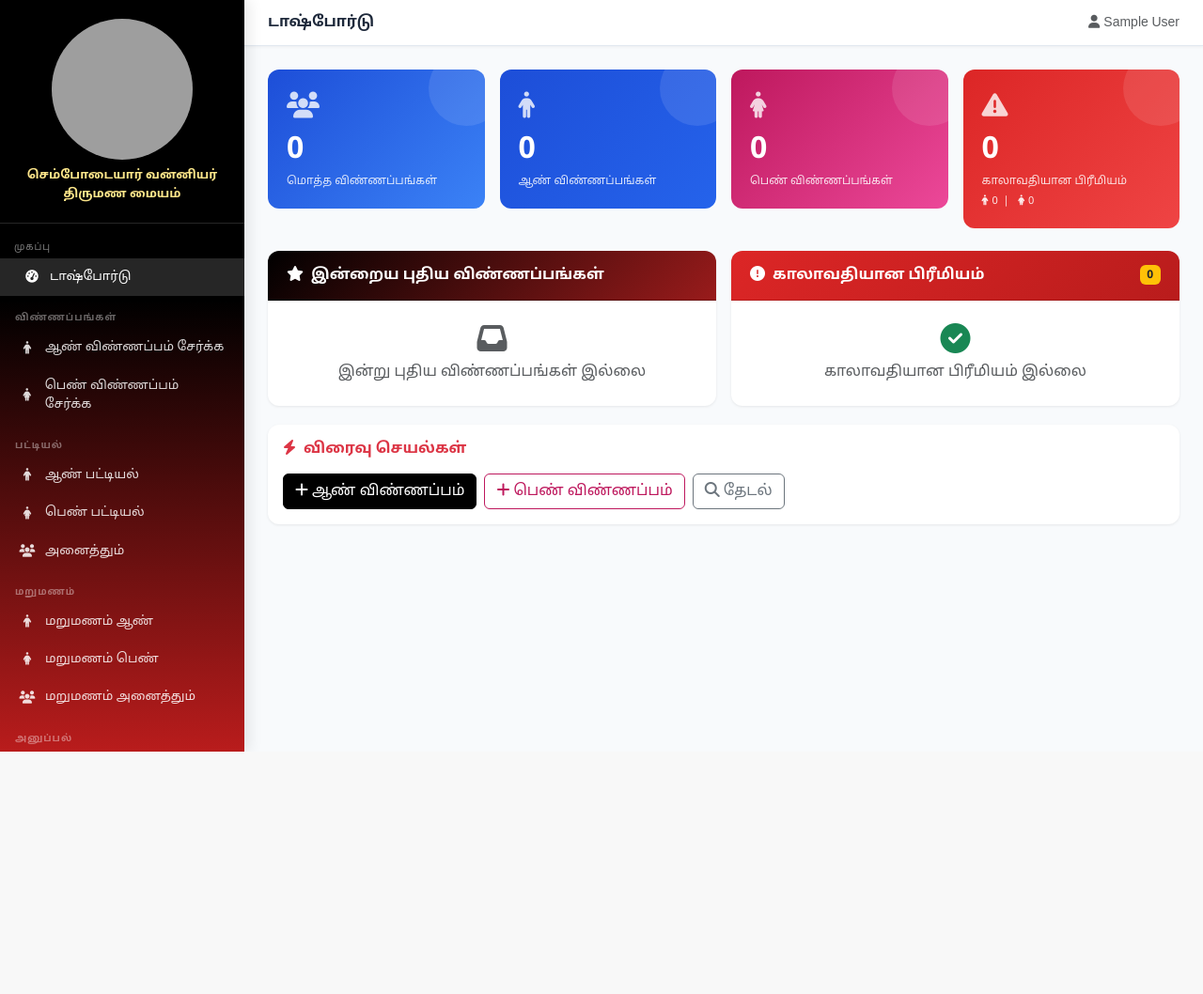
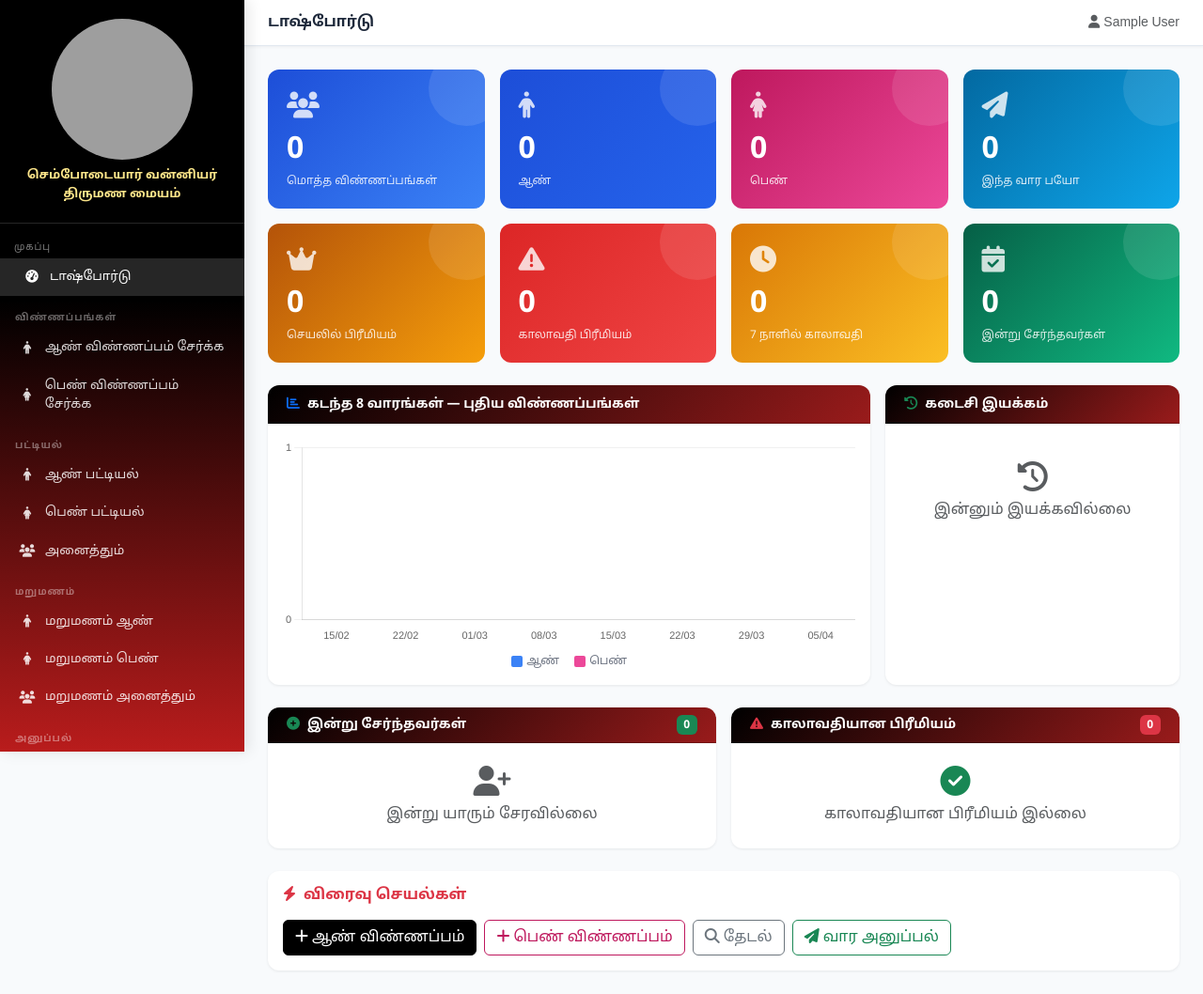
Before and after one commit to asaimani/sembodai, a Django app: page /dashboard/ in a window 1280 px wide. Shown: the whole page at 94% size. Before the commit the page ends 800 px from the top, so only its background shows below. Run offline with Django 5.2, Linux system fonts and the light colour scheme; the visitor is signed in with stand-in values (Sample User, id 1); data that the repository does not hold is empty; parts of the project's set-up code (start-up, migrations or seed data) failed here and were passed over; some libraries are stand-ins or nearby versions; grey boxes are pictures that could not be loaded.

Commit message:
Dashboard weekly chart + 8 stat cards + last run info

```diff
--- a/matrimony/views.py
+++ b/matrimony/views.py
@@ -56,17 +56,85 @@ def logout_view(request):
 
 @login_required
 def dashboard(request):
+    from django.db.models import Count
+    import json as _json
+
     today = date.today()
-    male_count = MaleCandidate.objects.count()
+    male_count   = MaleCandidate.objects.count()
     female_count = FemaleCandidate.objects.count()
-    total = male_count + female_count
-    new_male = MaleCandidate.objects.filter(created_at__date=today).order_by('-created_at')[:20]
+    total        = male_count + female_count
+
+    new_male   = MaleCandidate.objects.filter(created_at__date=today).order_by('-created_at')[:20]
     new_female = FemaleCandidate.objects.filter(created_at__date=today).order_by('-created_at')[:20]
-    expired_male_qs = MaleCandidate.objects.filter(premium_end_date__lt=today)
+
+    expired_male_qs   = MaleCandidate.objects.filter(premium_end_date__lt=today)
     expired_female_qs = FemaleCandidate.objects.filter(premium_end_date__lt=today)
-    expired_male_count = expired_male_qs.count()
+    expired_male_count   = expired_male_qs.count()
     expired_female_count = expired_female_qs.count()
-    expired_entries = list(expired_male_qs.order_by('-premium_end_date')[:20]) + list(expired_female_qs.order_by('-premium_end_date')[:20])
+    expired_entries = (
+        list(expired_male_qs.order_by('-premium_end_date')[:20]) +
+        list(expired_female_qs.order_by('-premium_end_date')[:20])
+    )
+
+    # Expiring in next 7 days
+    week_later = today + timedelta(days=7)
+    expiring_soon_m = MaleCandidate.objects.filter(
+        premium_end_date__gte=today, premium_end_date__lte=week_later
+    ).count()
+    expiring_soon_f = FemaleCandidate.objects.filter(
+        premium_end_date__gte=today, premium_end_date__lte=week_later
+    ).count()
+
+    # Active premium count
+    active_premium_m = MaleCandidate.objects.filter(premium_end_date__gte=today).count()
+    active_premium_f = FemaleCandidate.objects.filter(premium_end_date__gte=today).count()
+
+    # Weekly chart — last 8 weeks: new candidates added per week
+    from django.db.models.functions import TruncWeek
+    eight_weeks_ago = today - timedelta(weeks=8)
+
+    male_weekly = (
+        MaleCandidate.objects
+        .filter(created_at__date__gte=eight_weeks_ago)
+        .annotate(week=TruncWeek('created_at'))
+        .values('week').annotate(n=Count('id')).order_by('week')
+    )
+    female_weekly = (
+        FemaleCandidate.objects
+        .filter(created_at__date__gte=eight_weeks_ago)
+        .annotate(week=TruncWeek('created_at'))
+        .values('week').annotate(n=Count('id')).order_by('week')
+    )
+
+    # Build week labels and data arrays
+    from collections import OrderedDict
+    weeks = OrderedDict()
+    for i in range(7, -1, -1):
+        days_back = (today.weekday() + 1) % 7 + i * 7
+        wstart = today - timedelta(days=days_back)
+        label = wstart.strftime('%d/%m')
+        weeks[wstart.strftime('%Y-%m-%d')] = {'label': label, 'male': 0, 'female': 0}
+
+    for row in male_weekly:
+        key = row['week'].strftime('%Y-%m-%d') if row['week'] else None
+        if key in weeks:
+            weeks[key]['male'] = row['n']
+    for row in female_weekly:
+        key = row['week'].strftime('%Y-%m-%d') if row['week'] else None
+        if key in weeks:
+            weeks[key]['female'] = row['n']
+
+    chart_labels = _json.dumps([v['label'] for v in weeks.values()])
+    chart_male   = _json.dumps([v['male']  for v in weeks.values()])
+    chart_female = _json.dumps([v['female'] for v in weeks.values()])
+
+    # Bio stats — this week
+    days_since_sunday = (today.weekday() + 1) % 7
+    week_start = today - timedelta(days=days_since_sunday)
+    from .models import BioSendLog, WeeklyBioRun
+    bios_this_week = BioSendLog.objects.filter(month_year=str(week_start)).count()
+    last_run = WeeklyBioRun.objects.order_by('-run_at').first()
+
     context = {
         'male_count': male_count,
         'female_count': female_count,
@@ -76,6 +144,13 @@ def dashboard(request):
         'expired_count': expired_male_count + expired_female_count,
         'expired_male_count': expired_male_count,
         'expired_female_count': expired_female_count,
+        'expiring_soon': expiring_soon_m + expiring_soon_f,
+        'active_premium': active_premium_m + active_premium_f,
+        'bios_this_week': bios_this_week,
+        'last_run': last_run,
+        'chart_labels': chart_labels,
+        'chart_male': chart_male,
+        'chart_female': chart_female,
         'today': today,
     }
     return render(request, 'matrimony/dashboard.html', context)
--- a/templates/matrimony/dashboard.html
+++ b/templates/matrimony/dashboard.html
@@ -1,70 +1,142 @@
 {% extends 'matrimony/base.html' %}
+{% load humanize %}
 {% block title %}டாஷ்போர்டு{% endblock %}
 {% block page_title %}டாஷ்போர்டு{% endblock %}
 
 {% block content %}
-<div class="row g-3 mb-4">
+
+<div class="row g-3 mb-3">
     <div class="col-6 col-md-3">
-        <div class="stat-card" style="background: linear-gradient(135deg,#1d4ed8,#3b82f6)">
+        <div class="stat-card" style="background:linear-gradient(135deg,#1d4ed8,#3b82f6)">
             <div class="stat-icon"><i class="fas fa-users"></i></div>
-            <div class="stat-num">{{ total }}</div>
+            <div class="stat-num">{{ total|intcomma }}</div>
             <div class="stat-label">மொத்த விண்ணப்பங்கள்</div>
         </div>
     </div>
     <div class="col-6 col-md-3">
-        <div class="stat-card" style="background: linear-gradient(135deg,#1d4ed8,#2563eb)">
+        <div class="stat-card" style="background:linear-gradient(135deg,#1d4ed8,#2563eb)">
             <div class="stat-icon"><i class="fas fa-male"></i></div>
-            <div class="stat-num">{{ male_count }}</div>
-            <div class="stat-label">ஆண் விண்ணப்பங்கள்</div>
+            <div class="stat-num">{{ male_count|intcomma }}</div>
+            <div class="stat-label">ஆண்</div>
         </div>
     </div>
     <div class="col-6 col-md-3">
-        <div class="stat-card" style="background: linear-gradient(135deg,#be185d,#ec4899)">
+        <div class="stat-card" style="background:linear-gradient(135deg,#be185d,#ec4899)">
             <div class="stat-icon"><i class="fas fa-female"></i></div>
-            <div class="stat-num">{{ female_count }}</div>
-            <div class="stat-label">பெண் விண்ணப்பங்கள்</div>
+            <div class="stat-num">{{ female_count|intcomma }}</div>
+            <div class="stat-label">பெண்</div>
         </div>
     </div>
     <div class="col-6 col-md-3">
-        <div class="stat-card" style="background: linear-gradient(135deg,#dc2626,#ef4444)">
+        <div class="stat-card" style="background:linear-gradient(135deg,#0369a1,#0ea5e9)">
+            <div class="stat-icon"><i class="fas fa-paper-plane"></i></div>
+            <div class="stat-num">{{ bios_this_week|intcomma }}</div>
+            <div class="stat-label">இந்த வார பயோ</div>
+        </div>
+    </div>
+</div>
+
+<div class="row g-3 mb-4">
+    <div class="col-6 col-md-3">
+        <div class="stat-card" style="background:linear-gradient(135deg,#b45309,#f59e0b)">
+            <div class="stat-icon"><i class="fas fa-crown"></i></div>
+            <div class="stat-num">{{ active_premium|intcomma }}</div>
+            <div class="stat-label">செயலில் பிரீமியம்</div>
+        </div>
+    </div>
+    <div class="col-6 col-md-3">
+        <div class="stat-card" style="background:linear-gradient(135deg,#dc2626,#ef4444)">
             <div class="stat-icon"><i class="fas fa-exclamation-triangle"></i></div>
             <div class="stat-num">{{ expired_count }}</div>
-            <div class="stat-label">காலாவதியான பிரீமியம்</div>
-            <div style="font-size:11px;margin-top:4px;opacity:0.9;">
-                <i class="fas fa-male me-1"></i>{{ expired_male_count }}
-                &nbsp;|&nbsp;
-                <i class="fas fa-female ms-1 me-1"></i>{{ expired_female_count }}
+            <div class="stat-label">காலாவதி பிரீமியம்</div>
+        </div>
+    </div>
+    <div class="col-6 col-md-3">
+        <div class="stat-card" style="background:linear-gradient(135deg,#d97706,#fbbf24)">
+            <div class="stat-icon"><i class="fas fa-clock"></i></div>
+            <div class="stat-num">{{ expiring_soon }}</div>
+            <div class="stat-label">7 நாளில் காலாவதி</div>
+        </div>
+    </div>
+    <div class="col-6 col-md-3">
+        <div class="stat-card" style="background:linear-gradient(135deg,#065f46,#10b981)">
+            <div class="stat-icon"><i class="fas fa-calendar-check"></i></div>
+            <div class="stat-num">{{ new_entries|length }}</div>
+            <div class="stat-label">இன்று சேர்ந்தவர்கள்</div>
+        </div>
+    </div>
+</div>
+
+<!-- Chart + Last Run -->
+<div class="row g-3 mb-4">
+    <div class="col-md-8">
+        <div class="card h-100">
+            <div class="card-header py-2">
+                <span class="fw-bold small"><i class="fas fa-chart-bar me-2 text-primary"></i>கடந்த 8 வாரங்கள் — புதிய விண்ணப்பங்கள்</span>
+            </div>
+            <div class="card-body">
+                <div style="position:relative;height:220px;">
+                    <canvas id="weeklyChart"></canvas>
+                </div>
+                <div style="display:flex;gap:16px;justify-content:center;margin-top:8px;font-size:12px;color:#6b7280;">
+                    <span style="display:flex;align-items:center;gap:4px;"><span style="width:12px;height:12px;border-radius:2px;background:#3b82f6;display:inline-block;"></span>ஆண்</span>
+                    <span style="display:flex;align-items:center;gap:4px;"><span style="width:12px;height:12px;border-radius:2px;background:#ec4899;display:inline-block;"></span>பெண்</span>
+                </div>
+            </div>
+        </div>
+    </div>
+    <div class="col-md-4">
+        <div class="card h-100">
+            <div class="card-header py-2">
+                <span class="fw-bold small"><i class="fas fa-history me-2 text-success"></i>கடைசி இயக்கம்</span>
+            </div>
+            <div class="card-body">
+                {% if last_run %}
+                <div class="mb-2">
+                    <div class="text-muted small">தேதி</div>
+                    <div class="fw-bold">{{ last_run.run_at|date:"d/m/Y H:i" }}</div>
+                </div>
+                <div class="mb-2">
+                    <div class="text-muted small">பொருத்தங்கள்</div>
+                    <div class="fw-bold text-success fs-4">{{ last_run.matches_created|intcomma }}</div>
+                </div>
+                <div class="mb-2">
+                    <div class="text-muted small">வார தொடக்கம்</div>
+                    <div class="fw-bold">{{ last_run.week_start|date:"d/m/Y" }}</div>
+                </div>
+                <div>
+                    <div class="text-muted small">குறிப்பு</div>
+                    <div class="small text-muted" style="font-size:11px;">{{ last_run.notes|truncatechars:100 }}</div>
+                </div>
+                {% else %}
+                <div class="text-center text-muted py-4">
+                    <i class="fas fa-history fa-2x mb-2"></i><br>இன்னும் இயக்கவில்லை
+                </div>
+                {% endif %}
             </div>
         </div>
     </div>
 </div>
 
-<div class="row g-3">
-    <!-- New Entries -->
-    <div class="col-12 col-lg-6">
+<!-- Today's new + Expired -->
+<div class="row g-3 mb-4">
+    <div class="col-md-6">
         <div class="card">
-            <div class="card-header d-flex justify-content-between align-items-center">
-                <span><i class="fas fa-star me-2"></i>இன்றைய புதிய விண்ணப்பங்கள்</span>
-                <span class="badge bg-warning text-dark">{{ new_entries.count }}</span>
+            <div class="card-header py-2 d-flex justify-content-between align-items-center">
+                <span class="fw-bold small"><i class="fas fa-plus-circle me-2 text-success"></i>இன்று சேர்ந்தவர்கள்</span>
+                <span class="badge bg-success">{{ new_entries|length }}</span>
             </div>
             <div class="card-body p-0">
                 {% if new_entries %}
                 <div class="table-responsive">
-                    <table class="table table-hover mb-0">
-                        <thead><tr><th>UID</th><th>பெயர்</th><th>பாலினம்</th><th>ராசி</th></tr></thead>
+                    <table class="table table-hover table-sm mb-0" style="font-size:13px;">
+                        <thead><tr><th>UID</th><th>பெயர்</th><th>மாவட்டம்</th></tr></thead>
                         <tbody>
-                        {% for c in new_entries %}
+                        {% for c in new_entries|slice:":10" %}
                         <tr>
-                            <td><a href="{% url 'candidate_detail' c.gender c.pk %}" class="text-decoration-none fw-bold text-danger">{{ c.uid }}</a></td>
+                            <td><a href="{% url 'candidate_detail' c.gender c.pk %}" class="fw-bold text-danger text-decoration-none">{{ c.uid }}</a></td>
                             <td>{{ c.name }}</td>
-                            <td>
-                                {% if c.gender == 'M' %}
-                                    <span class="badge badge-male px-2">ஆண்</span>
-                                {% else %}
-                                    <span class="badge badge-female px-2">பெண்</span>
-                                {% endif %}
-                            </td>
-                            <td>{{ c.rasi }}</td>
+                            <td class="text-muted small">{{ c.district|default:"-" }}</td>
                         </tr>
                         {% endfor %}
                         </tbody>
@@ -72,32 +144,30 @@
                 </div>
                 {% else %}
                 <div class="text-center p-4 text-muted">
-                    <i class="fas fa-inbox fa-2x mb-2"></i><br>இன்று புதிய விண்ணப்பங்கள் இல்லை
+                    <i class="fas fa-user-plus fa-2x mb-2"></i><br>இன்று யாரும் சேரவில்லை
                 </div>
                 {% endif %}
             </div>
         </div>
     </div>
-
-    <!-- Expired Entries -->
-    <div class="col-12 col-lg-6">
+    <div class="col-md-6">
         <div class="card">
-            <div class="card-header d-flex justify-content-between align-items-center" style="background: linear-gradient(135deg,#dc2626,#b91c1c)">
-                <span><i class="fas fa-exclamation-circle me-2"></i>காலாவதியான பிரீமியம்</span>
-                <span class="badge bg-warning text-dark">{{ expired_count }}</span>
+            <div class="card-header py-2 d-flex justify-content-between align-items-center">
+                <span class="fw-bold small"><i class="fas fa-exclamation-triangle me-2 text-danger"></i>காலாவதியான பிரீமியம்</span>
+                <span class="badge bg-danger">{{ expired_count }}</span>
             </div>
             <div class="card-body p-0">
                 {% if expired_entries %}
                 <div class="table-responsive">
-                    <table class="table table-hover mb-0">
-                        <thead><tr><th>UID</th><th>பெயர்</th><th>முடிவு தேதி</th><th></th></tr></thead>
+                    <table class="table table-hover table-sm mb-0" style="font-size:13px;">
+                        <thead><tr><th>UID</th><th>பெயர்</th><th>முடிந்தது</th><th></th></tr></thead>
                         <tbody>
-                        {% for c in expired_entries %}
+                        {% for c in expired_entries|slice:":10" %}
                         <tr class="table-danger">
-                            <td><a href="{% url 'candidate_detail' c.gender c.pk %}" class="text-decoration-none fw-bold text-danger">{{ c.uid }}</a></td>
+                            <td><a href="{% url 'candidate_detail' c.gender c.pk %}" class="fw-bold text-danger text-decoration-none">{{ c.uid }}</a></td>
                             <td>{{ c.name }}</td>
-                            <td>{{ c.premium_end_date|date:"d/m/Y" }}</td>
-                            <td><a href="{% url 'candidate_edit' c.gender c.pk %}" class="btn btn-sm btn-outline-danger">புதுப்பி</a></td>
+                            <td class="small">{{ c.premium_end_date|date:"d/m/Y" }}</td>
+                            <td><a href="{% url 'candidate_edit' c.gender c.pk %}" class="btn btn-outline-danger" style="font-size:11px;padding:1px 6px;">புதுப்பி</a></td>
                         </tr>
                         {% endfor %}
                         </tbody>
@@ -114,25 +184,38 @@
 </div>
 
 <!-- Quick Actions -->
-<div class="row g-3 mt-1">
-    <div class="col-12">
-        <div class="card">
-            <div class="card-body">
-                <h6 class="fw-bold mb-3 text-danger"><i class="fas fa-bolt me-2"></i>விரைவு செயல்கள்</h6>
-                <div class="d-flex gap-2 flex-wrap">
-                    <a href="{% url 'candidate_add' %}?gender=M" class="btn btn-primary">
-                        <i class="fas fa-plus me-1"></i>ஆண் விண்ணப்பம்
-                    </a>
-                    <a href="{% url 'candidate_add' %}?gender=F" class="btn btn-outline-primary" style="color:#be185d;border-color:#be185d">
-                        <i class="fas fa-plus me-1"></i>பெண் விண்ணப்பம்
-                    </a>
-                    <a href="{% url 'candidate_list' %}" class="btn btn-outline-secondary">
-                        <i class="fas fa-search me-1"></i>தேடல்
-                    </a>
-
-                </div>
-            </div>
+<div class="card">
+    <div class="card-body">
+        <h6 class="fw-bold mb-3 text-danger"><i class="fas fa-bolt me-2"></i>விரைவு செயல்கள்</h6>
+        <div class="d-flex gap-2 flex-wrap">
+            <a href="{% url 'candidate_add' %}?gender=M" class="btn btn-primary"><i class="fas fa-plus me-1"></i>ஆண் விண்ணப்பம்</a>
+            <a href="{% url 'candidate_add' %}?gender=F" class="btn btn-outline-primary" style="color:#be185d;border-color:#be185d"><i class="fas fa-plus me-1"></i>பெண் விண்ணப்பம்</a>
+            <a href="{% url 'candidate_list' %}" class="btn btn-outline-secondary"><i class="fas fa-search me-1"></i>தேடல்</a>
+            <a href="{% url 'weekly_send' %}" class="btn btn-outline-success"><i class="fas fa-paper-plane me-1"></i>வார அனுப்பல்</a>
         </div>
     </div>
 </div>
+
+<script src="https://cdnjs.cloudflare.com/ajax/libs/Chart.js/4.4.1/chart.umd.js"></script>
+<script>
+new Chart(document.getElementById('weeklyChart'), {
+    type: 'bar',
+    data: {
+        labels: {{ chart_labels|safe }},
+        datasets: [
+            { label: 'ஆண்',  data: {{ chart_male|safe }},   backgroundColor: '#3b82f6', borderRadius: 4 },
+            { label: 'பெண்', data: {{ chart_female|safe }}, backgroundColor: '#ec4899', borderRadius: 4 }
+        ]
+    },
+    options: {
+        responsive: true,
+        maintainAspectRatio: false,
+        plugins: { legend: { display: false } },
+        scales: {
+            x: { grid: { display: false }, ticks: { font: { size: 11 } } },
+            y: { beginAtZero: true, ticks: { stepSize: 1, font: { size: 11 } }, grid: { color: 'rgba(0,0,0,0.06)' } }
+        }
+    }
+});
+</script>
 {% endblock %}
```
